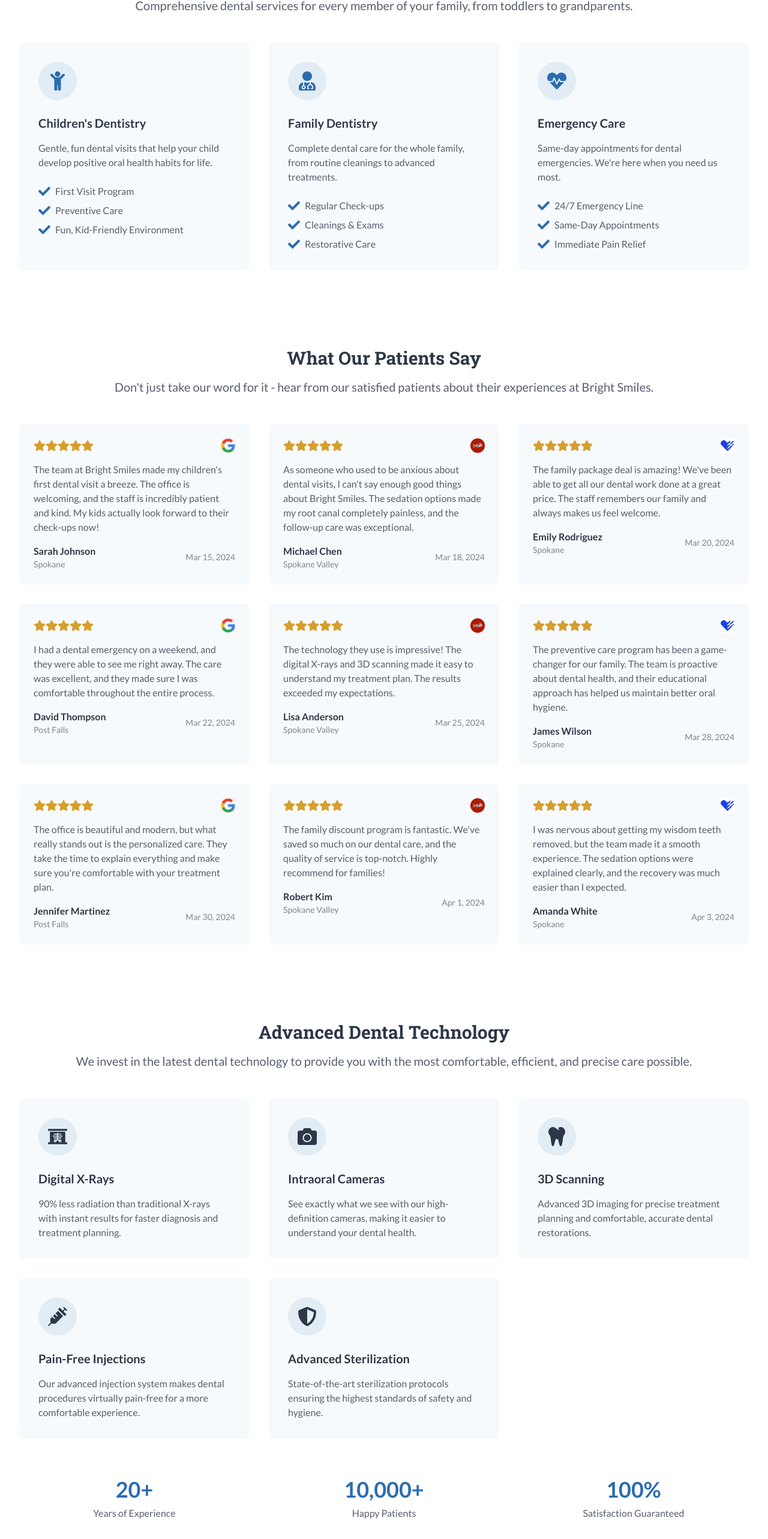
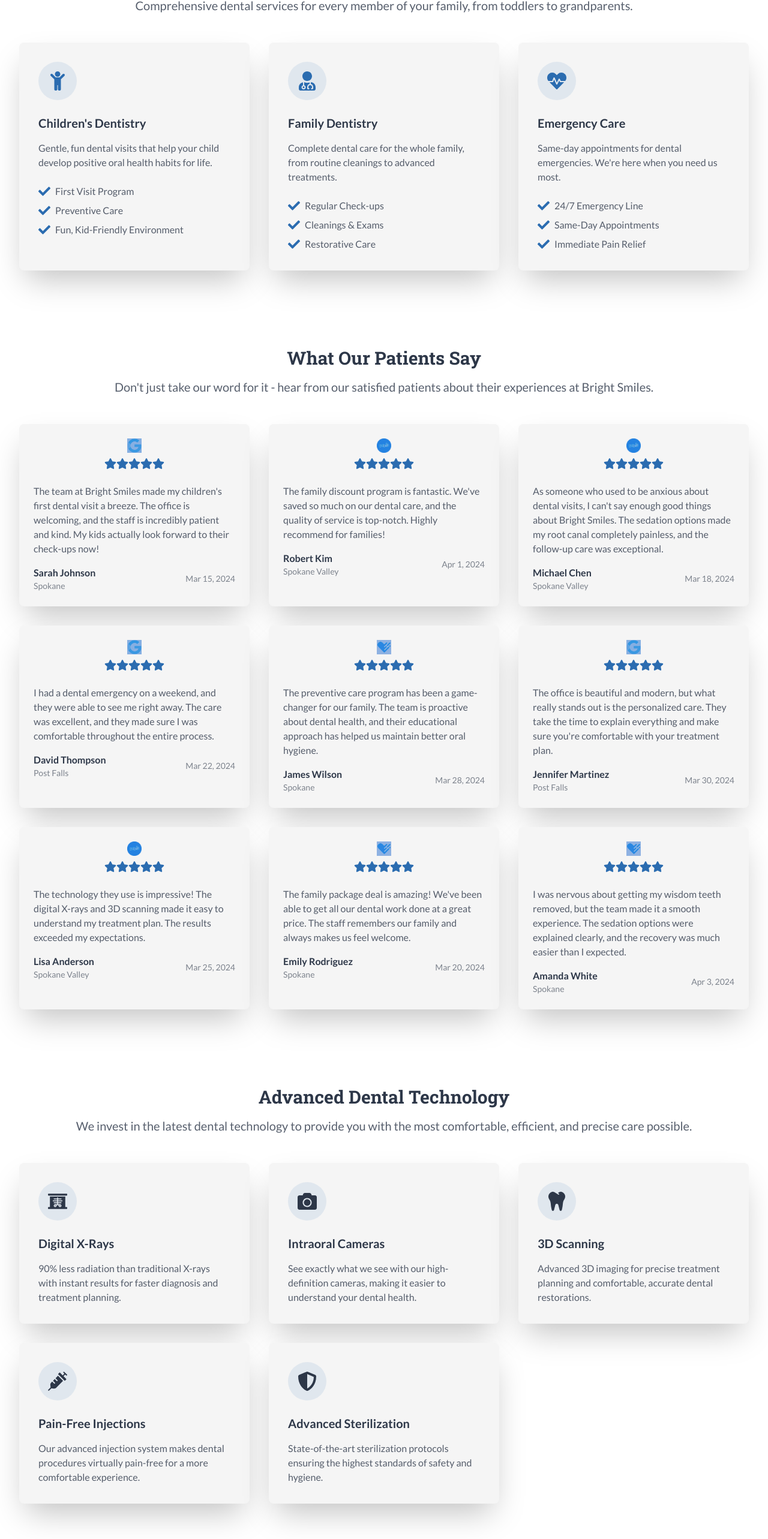
Before and after one commit to tflann/bright-smiles-dentistry, a Next.js app: page / in a window 1280 px wide. Shown: the part 1865-4431 px from the top of the page at 60% size. Built offline with nearby package versions, Linux system fonts and the light colour scheme.

Commit message:
A few more changes from Cursor

```diff
--- a/src/components/FamilyServicesSection.tsx
+++ b/src/components/FamilyServicesSection.tsx
@@ -62,7 +62,7 @@ export default function FamilyServicesSection() {
         </p>
 
         <div className="grid grid-cols-1 md:grid-cols-2 lg:grid-cols-3 gap-8">
-          <div className="bg-neutral-light p-8 rounded-lg">
+          <div className="bg-neutral-100 p-8 rounded-lg shadow-2xl">
             <div className="w-16 h-16 bg-primary-blue/10 rounded-full flex items-center justify-center mb-6">
               <FaChild className="w-8 h-8 text-primary-blue" />
             </div>
@@ -86,7 +86,7 @@ export default function FamilyServicesSection() {
             </ul>
           </div>
 
-          <div className="bg-neutral-light p-8 rounded-lg">
+          <div className="bg-neutral-100 p-8 rounded-lg shadow-2xl">
             <div className="w-16 h-16 bg-primary-blue/10 rounded-full flex items-center justify-center mb-6">
               <FaUserMd className="w-8 h-8 text-primary-blue" />
             </div>
@@ -110,7 +110,7 @@ export default function FamilyServicesSection() {
             </ul>
           </div>
 
-          <div className="bg-neutral-light p-8 rounded-lg">
+          <div className="bg-neutral-100 p-8 rounded-lg shadow-2xl">
             <div className="w-16 h-16 bg-primary-blue/10 rounded-full flex items-center justify-center mb-6">
               <FaHeartbeat className="w-8 h-8 text-primary-blue" />
             </div>
--- a/src/components/InsuranceSection.tsx
+++ b/src/components/InsuranceSection.tsx
@@ -39,7 +39,7 @@ export default function InsuranceSection() {
 
         <div className="grid grid-cols-1 md:grid-cols-2 gap-8">
           {insuranceOptions.map((option, index) => (
-            <div key={index} className="bg-white p-8 rounded-lg shadow-md hover:shadow-lg transition-shadow duration-200">
+            <div key={index} className="bg-neutral-100 p-8 rounded-lg shadow-2xl hover:shadow-lg transition-shadow duration-200">
               <div className="w-16 h-16 bg-primary-blue/10 rounded-full flex items-center justify-center mb-6">
                 {option.icon}
               </div>
--- a/src/components/LocationsSection.tsx
+++ b/src/components/LocationsSection.tsx
@@ -39,7 +39,7 @@ export default function LocationsSection() {
   const [activeLocation, setActiveLocation] = useState(locations[0])
 
   return (
-    <section className="py-16 bg-neutral-light">
+    <section className="py-16 bg-neutral-100">
       <div className="container-custom">
         <h2 className="text-3xl font-serif font-bold text-center mb-4">Convenient Locations Near You</h2>
         <p className="text-xl text-neutral-dark/80 text-center mb-12">
@@ -53,11 +53,11 @@ export default function LocationsSection() {
             <button
               key={location.id}
               onClick={() => setActiveLocation(location)}
-              className={`px-6 py-3 rounded-lg font-semibold transition-all duration-200 ${
-                activeLocation.id === location.id
-                  ? 'bg-primary-blue text-white'
-                  : 'bg-white text-neutral-dark hover:bg-neutral-mid'
-              }`}
+              className={`px-6 py-3 rounded-lg font-semibold transition-all duration-200 border-2
+                ${activeLocation.id === location.id
+                  ? 'bg-primary-blue text-white border-primary-blue'
+                  : 'bg-white text-primary-blue border-primary-blue hover:bg-primary-blue/10'}
+              `}
             >
               {location.name}
             </button>
--- a/src/components/ReviewsSection.tsx
+++ b/src/components/ReviewsSection.tsx
@@ -85,6 +85,17 @@ const reviews = [
   }
 ]
 
+function shuffleArray(array: any[]) {
+  // Fisher-Yates shuffle
+  for (let i = array.length - 1; i > 0; i--) {
+    const j = Math.floor(Math.random() * (i + 1));
+    [array[i], array[j]] = [array[j], array[i]];
+  }
+  return array;
+}
+
+const shuffledReviews = shuffleArray([...reviews]);
+
 export default function ReviewsSection() {
   return (
     <section className="py-16 bg-white">
@@ -95,23 +106,24 @@ export default function ReviewsSection() {
         </p>
 
         <div className="grid grid-cols-1 md:grid-cols-2 lg:grid-cols-3 gap-8">
-          {reviews.map((review) => (
-            <div key={review.id} className="bg-neutral-light p-6 rounded-lg">
-              <div className="flex items-center justify-between mb-4">
-                <div className="flex text-accent-gold">
-                  {[...Array(review.rating)].map((_, i) => (
-                    <FaStar key={i} className="w-5 h-5" />
-                  ))}
-                </div>
+          {shuffledReviews.map((review: any) => (
+            <div key={review.id} className="bg-neutral-100 p-6 rounded-lg shadow-2xl">
+              <div className="flex flex-col items-center mb-4">
                 <Image
                   src={`/images/${review.platform}-logo.png`}
                   alt={`${review.platform} review`}
                   width={80}
                   height={24}
-                  className="h-6 w-auto"
+                  className="h-6 w-auto mb-2"
+                  style={{ filter: 'invert(27%) sepia(99%) saturate(747%) hue-rotate(181deg) brightness(92%) contrast(92%)' }}
                 />
+                <div className="flex text-primary-blue mb-2">
+                  {[...Array(review.rating)].map((_, i) => (
+                    <FaStar key={i} className="w-5 h-5" />
+                  ))}
+                </div>
               </div>
-              <p className="text-neutral-dark/80 mb-4">{review.review}</p>
+              <p className="text-neutral-dark/80 mb-4 text-left">{review.review}</p>
               <div className="flex items-center justify-between">
                 <div>
                   <p className="font-semibold">{review.name}</p>
--- a/src/components/TechnologySection.tsx
+++ b/src/components/TechnologySection.tsx
@@ -40,7 +40,7 @@ export default function TechnologySection() {
 
         <div className="grid grid-cols-1 md:grid-cols-2 lg:grid-cols-3 gap-8">
           {technologies.map((tech, index) => (
-            <div key={index} className="bg-neutral-light p-8 rounded-lg hover:shadow-lg transition-shadow duration-200">
+            <div key={index} className="bg-neutral-100 p-8 rounded-lg shadow-2xl transition-shadow duration-200">
               <div className="w-16 h-16 bg-primary-blue/10 rounded-full flex items-center justify-center mb-6">
                 {tech.icon}
               </div>
@@ -49,22 +49,6 @@ export default function TechnologySection() {
             </div>
           ))}
         </div>
-
-        {/* Trust Indicators */}
-        <div className="mt-16 grid grid-cols-1 md:grid-cols-3 gap-8">
-          <div className="text-center">
-            <div className="text-4xl font-bold text-primary-blue mb-2">20+</div>
-            <p className="text-neutral-dark/80">Years of Experience</p>
-          </div>
-          <div className="text-center">
-            <div className="text-4xl font-bold text-primary-blue mb-2">10,000+</div>
-            <p className="text-neutral-dark/80">Happy Patients</p>
-          </div>
-          <div className="text-center">
-            <div className="text-4xl font-bold text-primary-blue mb-2">100%</div>
-            <p className="text-neutral-dark/80">Satisfaction Guaranteed</p>
-          </div>
-        </div>
       </div>
     </section>
   )
```
